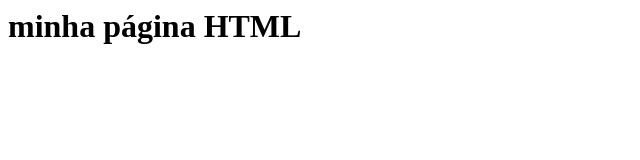
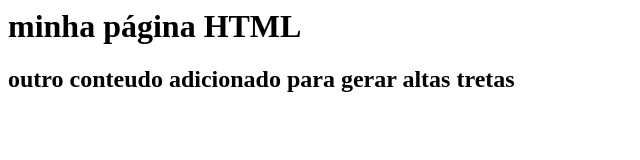
Before and after one commit to souzaisrael618/gama-no-github, a plain HTML site: page index.html in a window 1280 px wide. Shown: the whole page, without its empty margins (0-640 px from the left). Drawn offline with Linux system fonts and the light colour scheme.

Commit message:
outro commit adicionado, só que na branch main

```diff
--- a/index.html
+++ b/index.html
@@ -1,5 +1,6 @@
 <html>
     <body>
         <h1>minha página HTML </h1>
+        <h2>outro conteudo adicionado para gerar altas tretas</h2>
     </body>
 </html>
```
